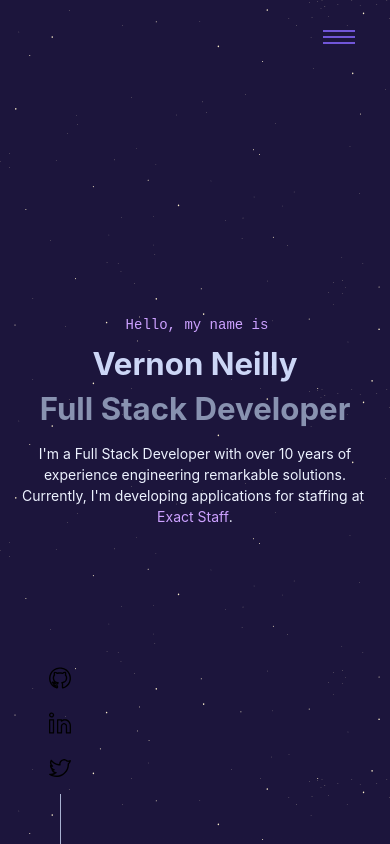
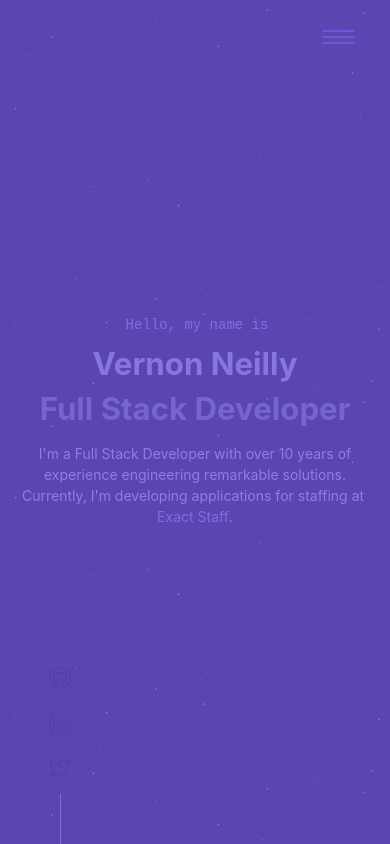
Before and after one commit to neillydev/v2, a Next.js app: page / in a window 390 px wide. Both pictures are taken after a click on the element 339 px from the left and 35 px from the top of the page. Shown: the top 844 px of the page. Built offline with nearby package versions, Linux system fonts and the light colour scheme.

Commit message:
add animation and styling to Hamburger menu

```diff
--- a/styles/Hamburger.module.css
+++ b/styles/Hamburger.module.css
@@ -1,3 +1,13 @@
+@keyframes hamburgerOpen {
+    from {
+        height: 0;
+    }
+
+    to {
+        height: 100vh;
+    }
+}
+
 .hamburgerContainer {
     display: none;
 }
@@ -14,4 +24,15 @@
     .hamburgerContainer {
         display: block;
     }
+
+    .hamburgerMenu {
+        position: absolute;
+        z-index: 100;
+        width: 100vw;
+        height: 100vh;
+        background-color: rgb(113, 86, 217);
+        opacity: 0.75;
+        overflow:hidden;
+        animation: hamburgerOpen 0.175s cubic-bezier(0.55, 0.055, 0.675, 0.19);
+    }
 }
```
